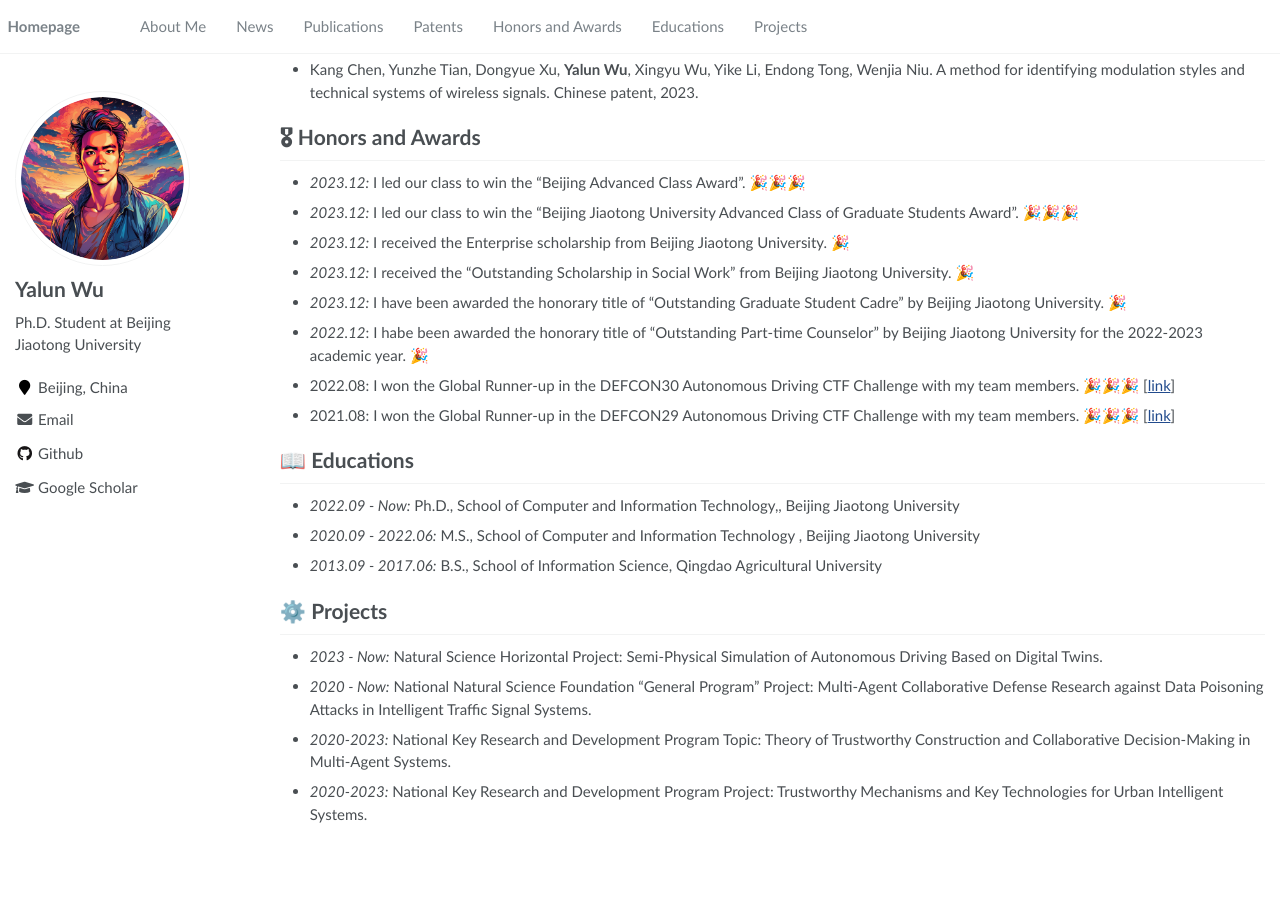
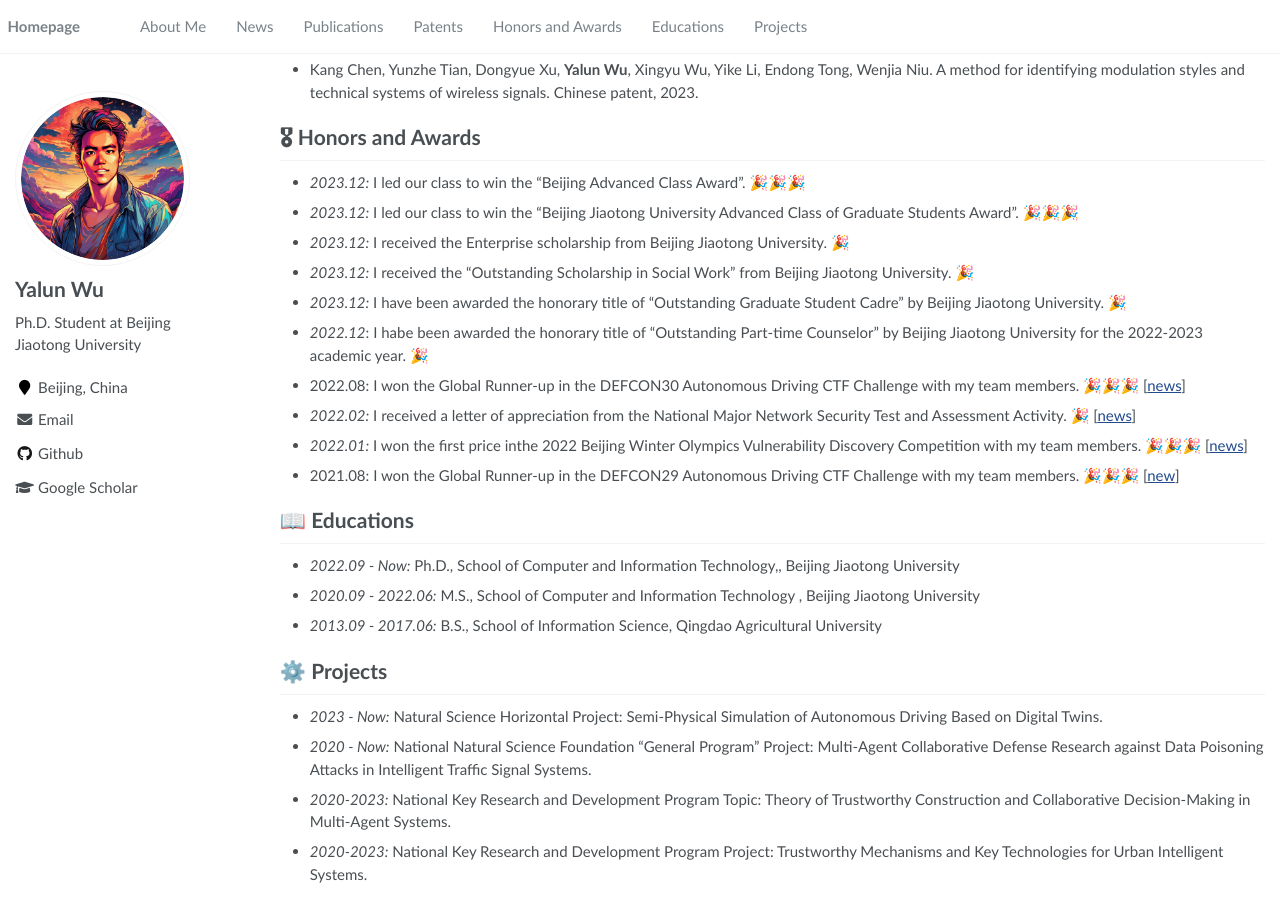
Before and after one commit to Allenpandas/Allenpandas.github.io, a Jekyll site: the page built from _pages/about.md, in a window 1280 px wide and 900 px high, scrolled down 1877 px. Built offline with Jekyll 4.4.1, drawn with Linux system fonts in a browser that asks for light colours; before the commit the page ends 2717 px from its top, so only the background shows below that.

Commit message:
update the awards

```diff
--- a/_pages/about.md
+++ b/_pages/about.md
@@ -76,8 +76,10 @@ I am always looking for related colaboration. If you are interested to chat with
 - *2023.12:* I received the "Outstanding Scholarship in Social Work" from Beijing Jiaotong University. 🎉
 - *2023.12:* I have been awarded the honorary title of "Outstanding Graduate Student Cadre" by Beijing Jiaotong University. 🎉
 - *2022.12*: I habe been awarded the honorary title of "Outstanding Part-time Counselor" by Beijing Jiaotong University for the 2022-2023 academic year. 🎉
-- 2022.08: I won the Global Runner-up in the DEFCON30 Autonomous Driving CTF Challenge with my team members. 🎉🎉🎉 [[link](https://scit.bjtu.edu.cn/cms/item/5040.html)]
-- 2021.08: I won the Global Runner-up in the DEFCON29 Autonomous Driving CTF Challenge with my team members. 🎉🎉🎉 [[link](https://scit.bjtu.edu.cn/cms/item/4790.html)]
+- 2022.08: I won the Global Runner-up in the DEFCON30 Autonomous Driving CTF Challenge with my team members. 🎉🎉🎉 [[news](https://scit.bjtu.edu.cn/cms/item/5040.html)]
+- *2022.02:* I received a letter of appreciation from the National Major Network Security Test and Assessment Activity. 🎉 [[news](https://scit.bjtu.edu.cn/cms/item/4891.html)]
+- *2022.01:* I won the first price inthe 2022 Beijing Winter Olympics Vulnerability Discovery Competition with my team members. 🎉🎉🎉 [[news](https://scit.bjtu.edu.cn/cms/item/4906.html)]
+- 2021.08: I won the Global Runner-up in the DEFCON29 Autonomous Driving CTF Challenge with my team members. 🎉🎉🎉 [[new](https://scit.bjtu.edu.cn/cms/item/4790.html)]
 
 # 📖 Educations
 - *2022.09 - Now:* Ph.D., School of Computer and Information Technology,, Beijing Jiaotong University
```
